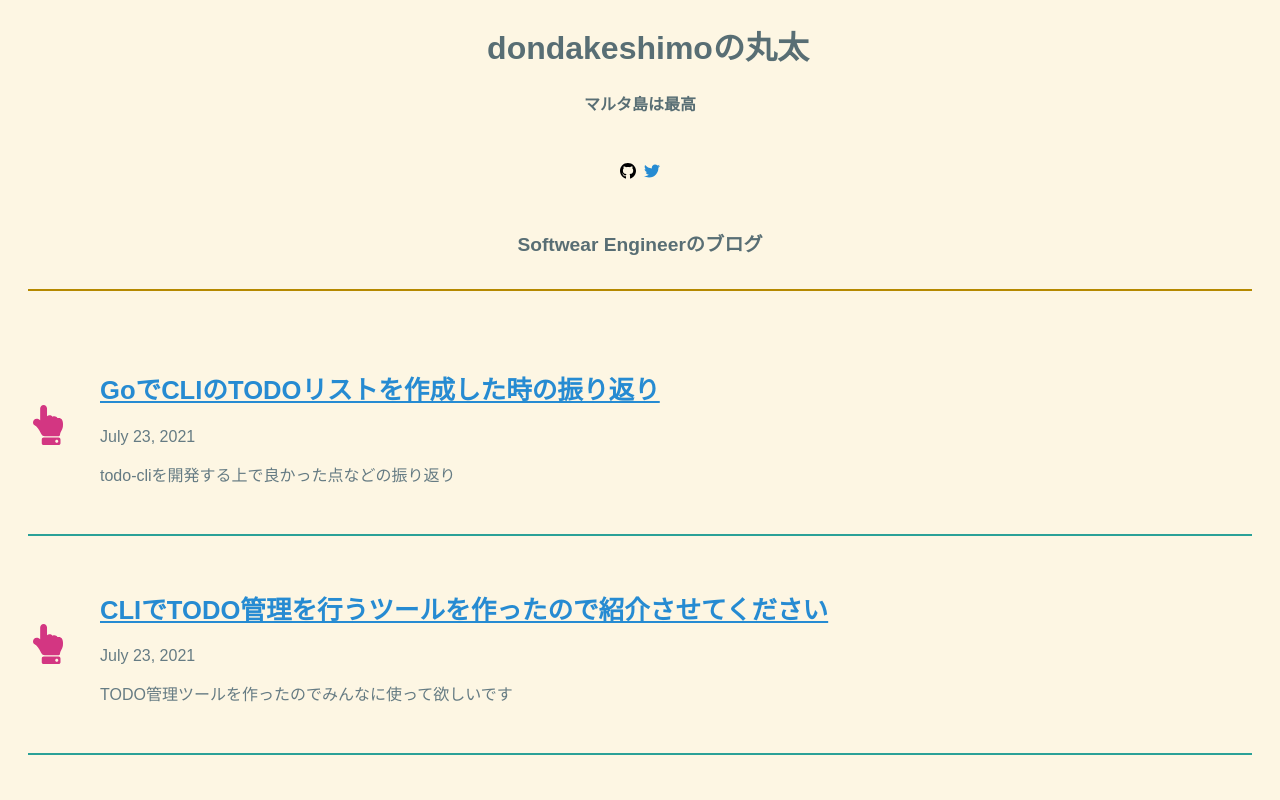
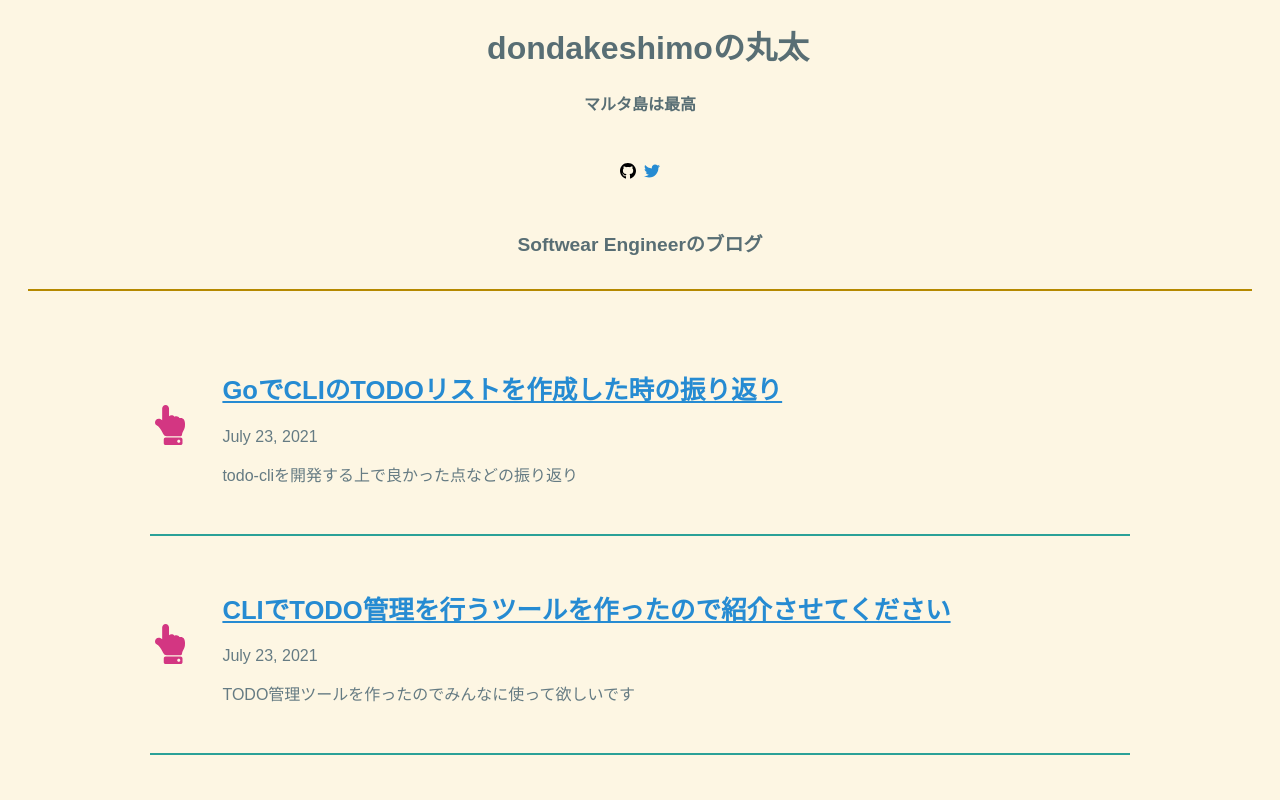
Before and after one commit to dondakeshimo/tech-blog, a Next.js app in the folder nextjs/blog-starter-typescript-app/: page / in a window 1280 px wide. Shown: the top 800 px of the page. Built offline with nearby package versions, Linux system fonts and the light colour scheme.

Commit message:
feat: 80% index

```diff
--- a/nextjs/blog-starter-typescript-app/components/post-preview.tsx
+++ b/nextjs/blog-starter-typescript-app/components/post-preview.tsx
@@ -17,7 +17,7 @@ const PostPreview = ({
   slug,
 }: Props) => {
   return (
-    <div className="post-container border-b-post">
+    <div className="container-80 mx-auto post-container border-b-post">
       <FontAwesomeIcon icon={faHandPointUp} className="pc-left dondake-icon" />
       <div className="pc-right">
         <h2 className="post-title">
--- a/nextjs/blog-starter-typescript-app/pages/posts/[slug].tsx
+++ b/nextjs/blog-starter-typescript-app/pages/posts/[slug].tsx
@@ -14,10 +14,9 @@ import PostType from '../../types/post'
 
 type Props = {
   post: PostType
-  morePosts: PostType[]
 }
 
-const Post = ({ post, morePosts }: Props) => {
+const Post = ({ post }: Props) => {
   const router = useRouter()
   if (!router.isFallback && !post?.slug) {
     return <ErrorPage statusCode={404} />
```
